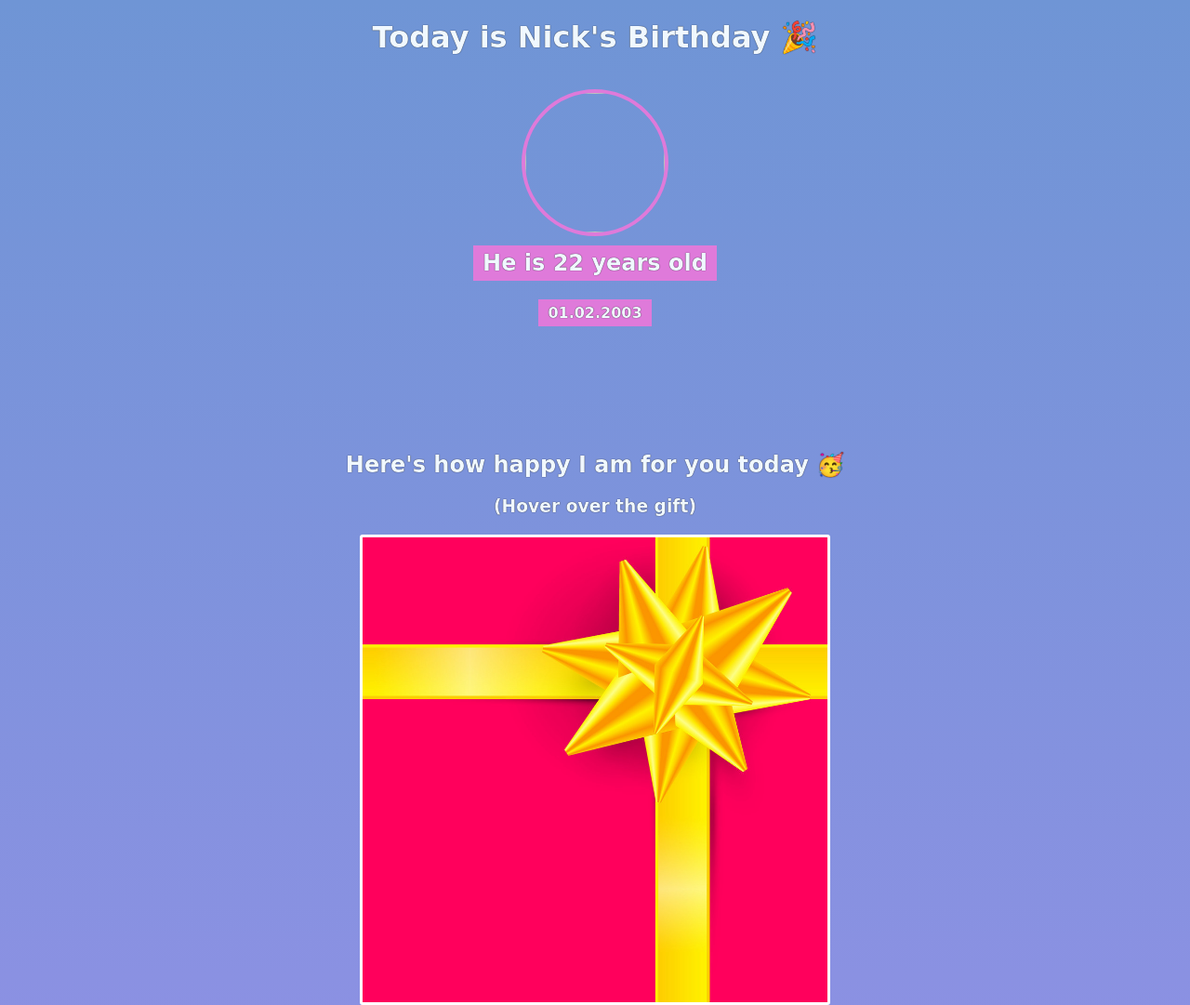
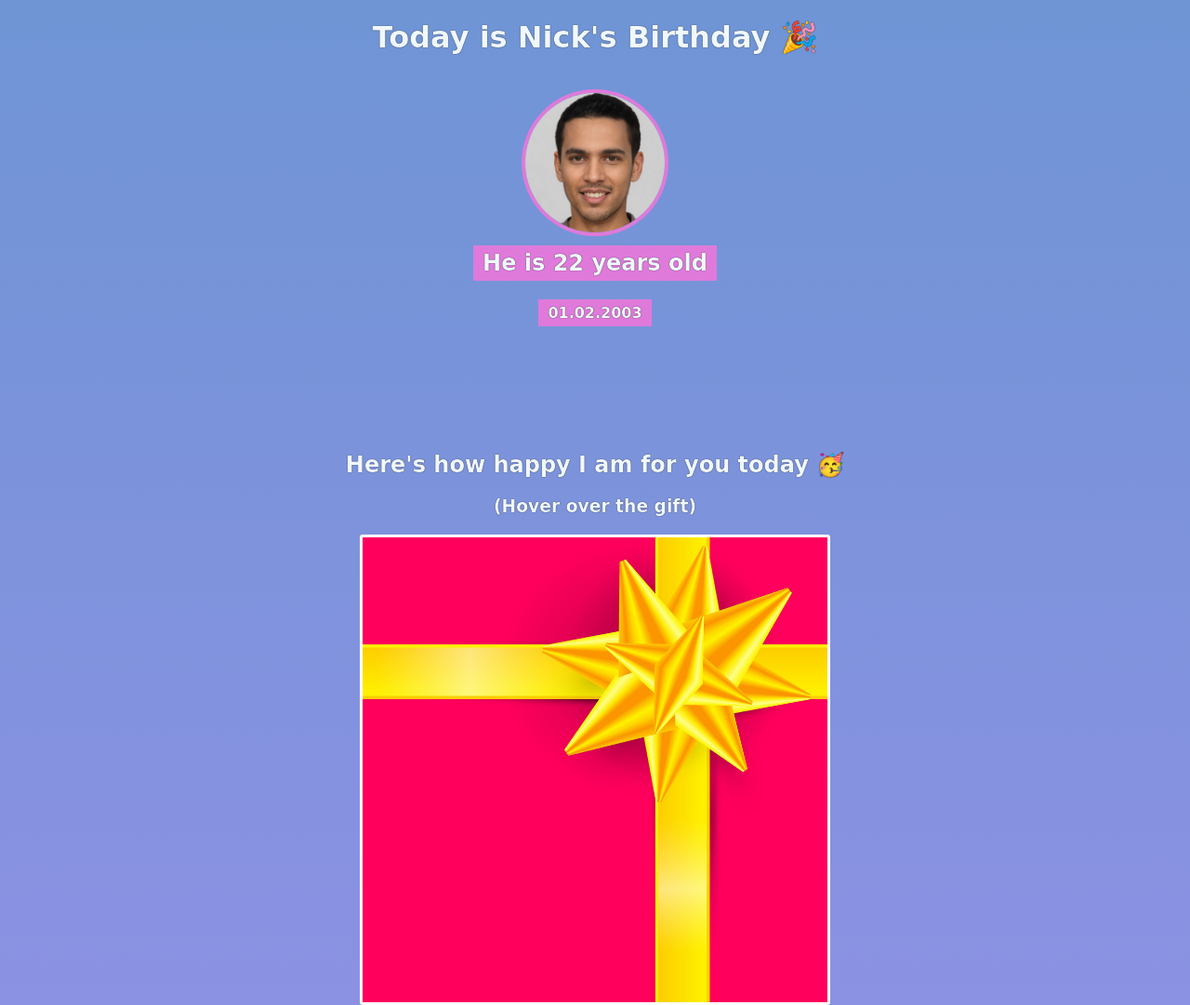
Before and after one commit to Jivaansh29/html--css, a plain HTML site: page index.html in a window 1280 px wide. Shown: the top 1081 px of the page at 93% size. Drawn offline with Linux system fonts and the light colour scheme; files whose address does not match are found by name; a web font is replaced by a local one.

Commit message:
Update index.html

```diff
--- a/index.html
+++ b/index.html
@@ -7,7 +7,7 @@
     <body>
         <div class="header">
        <h1>Today is Nick's Birthday 🎉</h1>
-       <img src="images/image.png" id="img">
+       <img src="image.png" id="img">
        <h2 id="age">He is 22 years old</h2>
        <h4 id="date">01.02.2003</h4>
        </div>
@@ -35,4 +35,5 @@
              Wishing you all the best on your special day and in the year ahead. 🎂🎈🎁</p>
 
     </body>
+
 </html>
```
